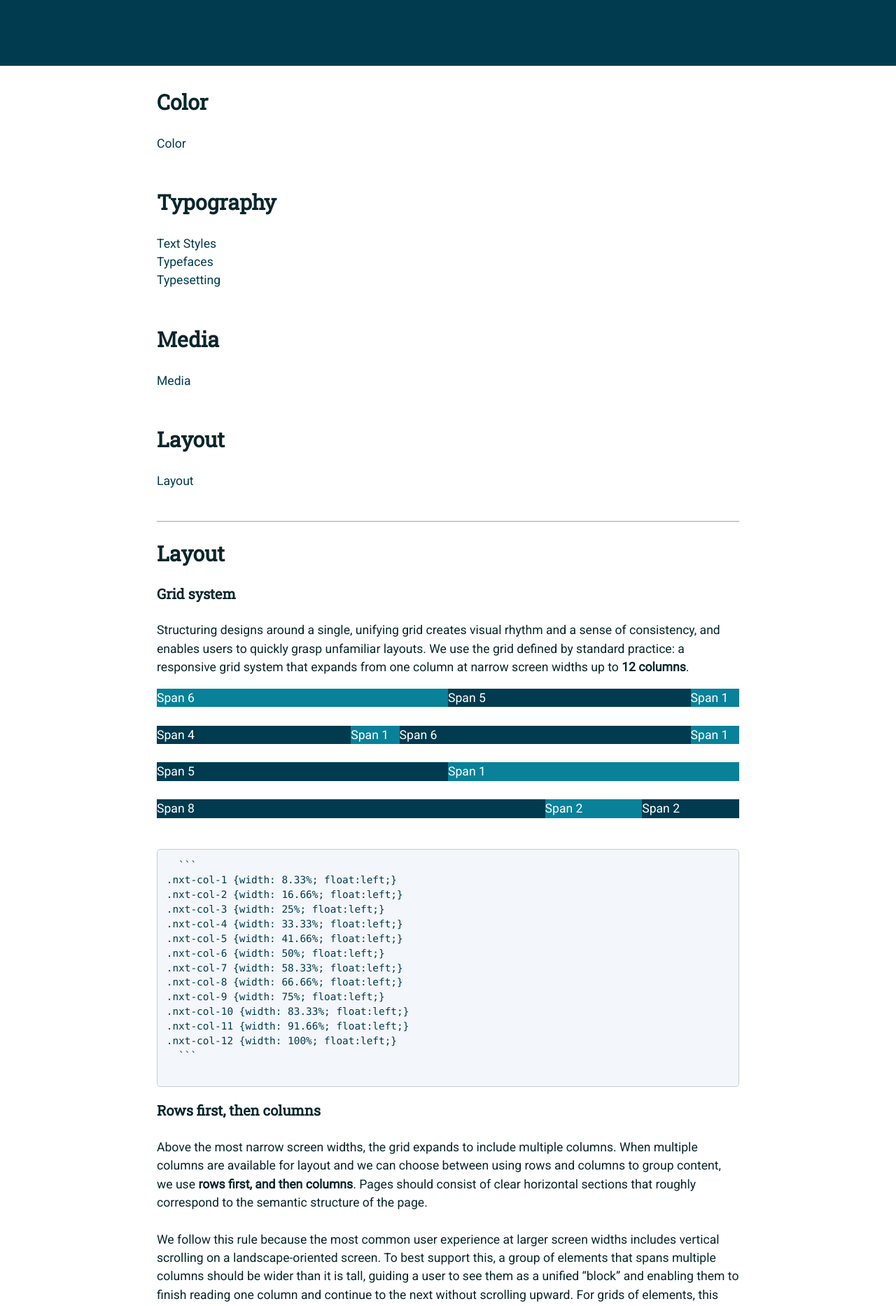
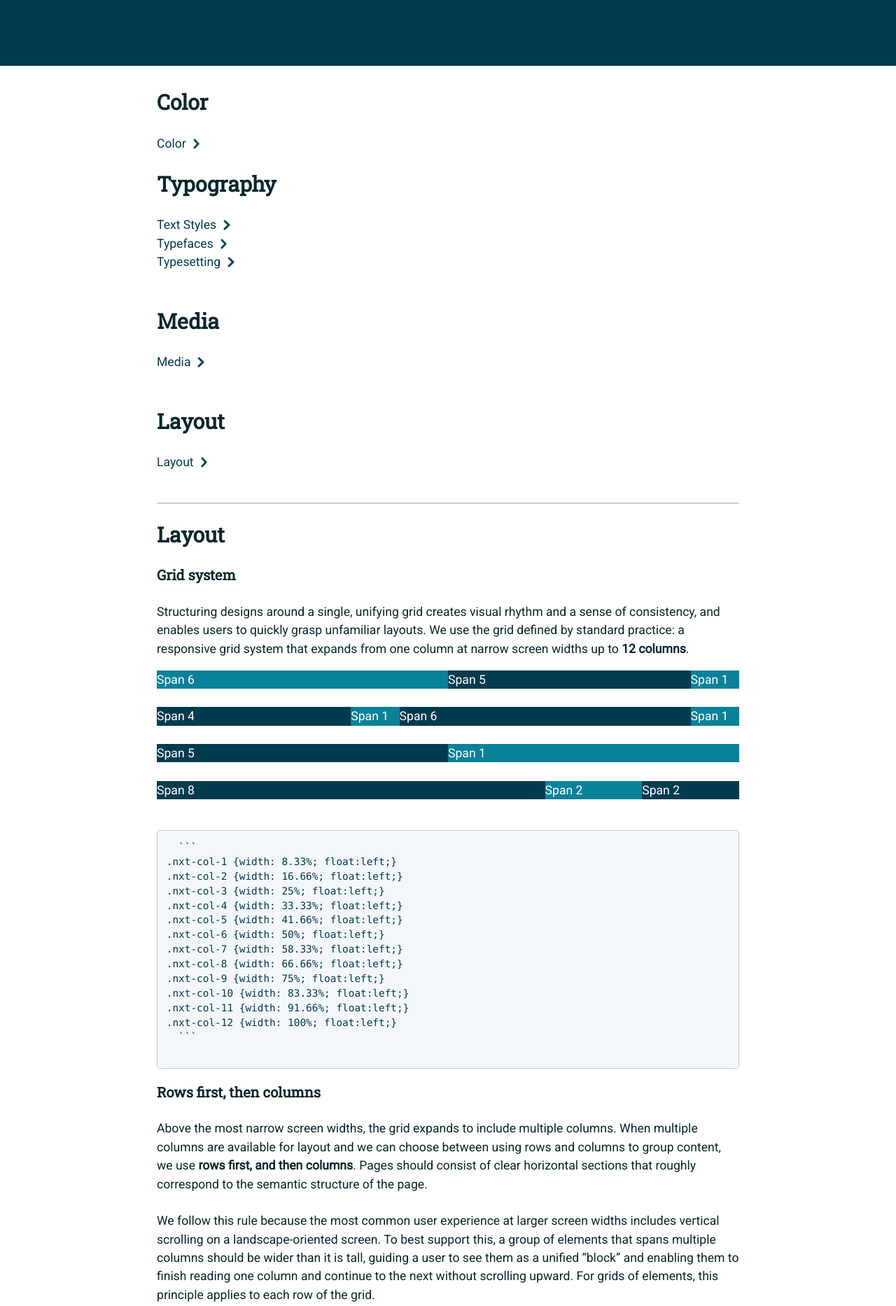
Before and after one commit to usnavy/Navy-Design-Guide, a Jekyll site: the page built from layout.md, in a window 1280 px wide. Shown: the part 521-2387 px from the top of the page at 70% size. Built offline with Jekyll 4.4.1, drawn with Linux system fonts in a browser that asks for light colours; our own code applies the rules of GitHub Pages for plain Markdown files.

Commit message:
Update layout.md

```diff
--- a/layout.md
+++ b/layout.md
@@ -1,19 +1,19 @@
 ## Color<br>
-[Color](/color.md)<br>
+[Color](/color.md)<img src="img/Right-Chevron.png" alt="Color" class="chevron">
 <br>
 
 ## Typography<br>
-[Text Styles](/text-styles.md)<br>
-[Typefaces](/typefaces.md)<br>
-[Typesetting](/typesetting.md)<br>
+[Text Styles](/text-styles.md)<img src="img/Right-Chevron.png" alt="Text Styles" class="chevron"><br>
+[Typefaces](/typefaces.md)<img src="img/Right-Chevron.png" alt="Text Styles" class="chevron"><br>
+[Typesetting](/typesetting.md)<img src="img/Right-Chevron.png" alt="Text Styles" class="chevron"><br>
 <br>
 
 ## Media<br>
-[Media](/media.md)<br>
+[Media](/media.md)<img src="img/Right-Chevron.png" alt="Text Styles" class="chevron"><br>
 <br>
 
 ## Layout<br>
-[Layout](/layout.md)<br>
+[Layout](/layout.md)<img src="img/Right-Chevron.png" alt="Text Styles" class="chevron"><br>
 <br>
 
 <hr>
```
